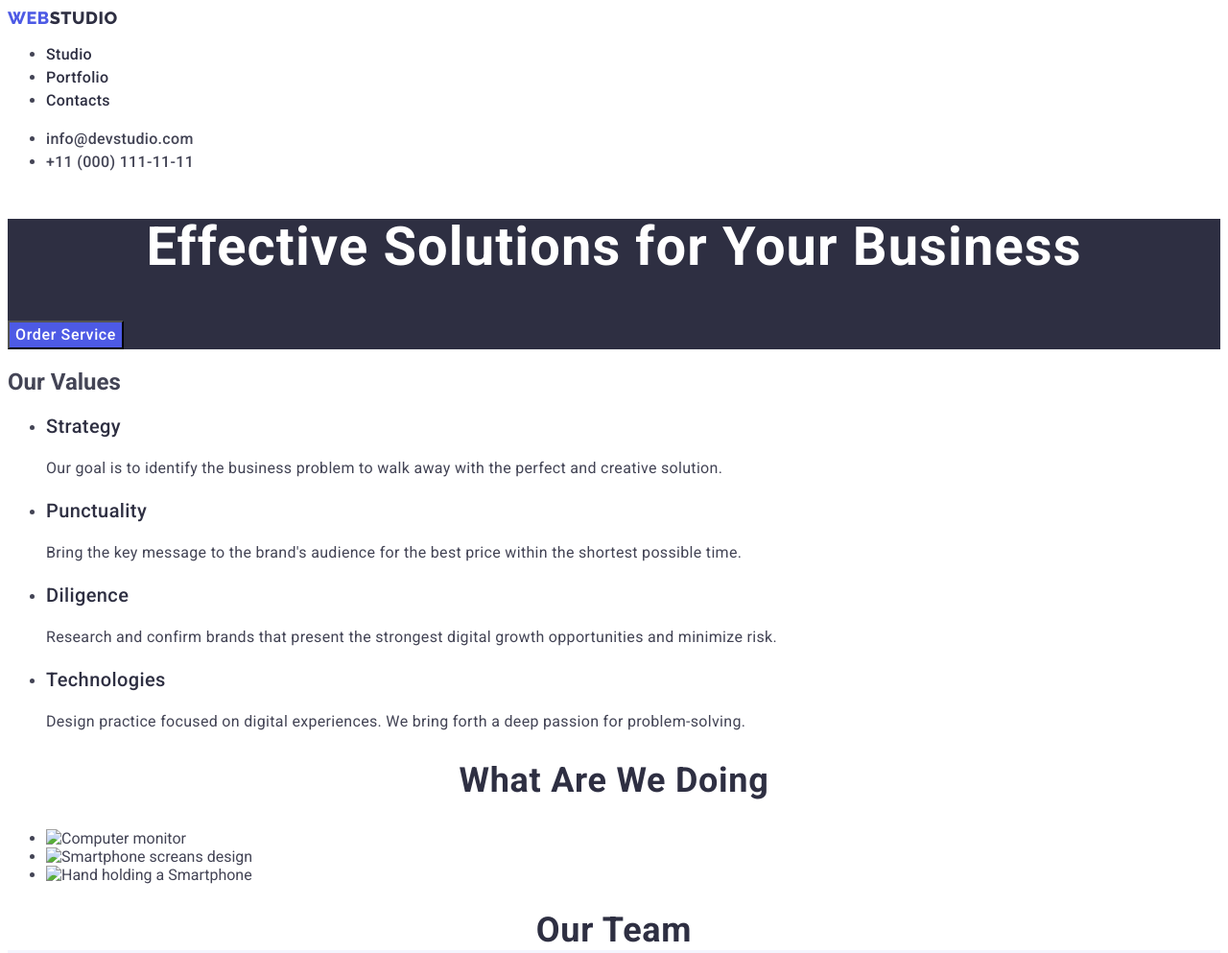
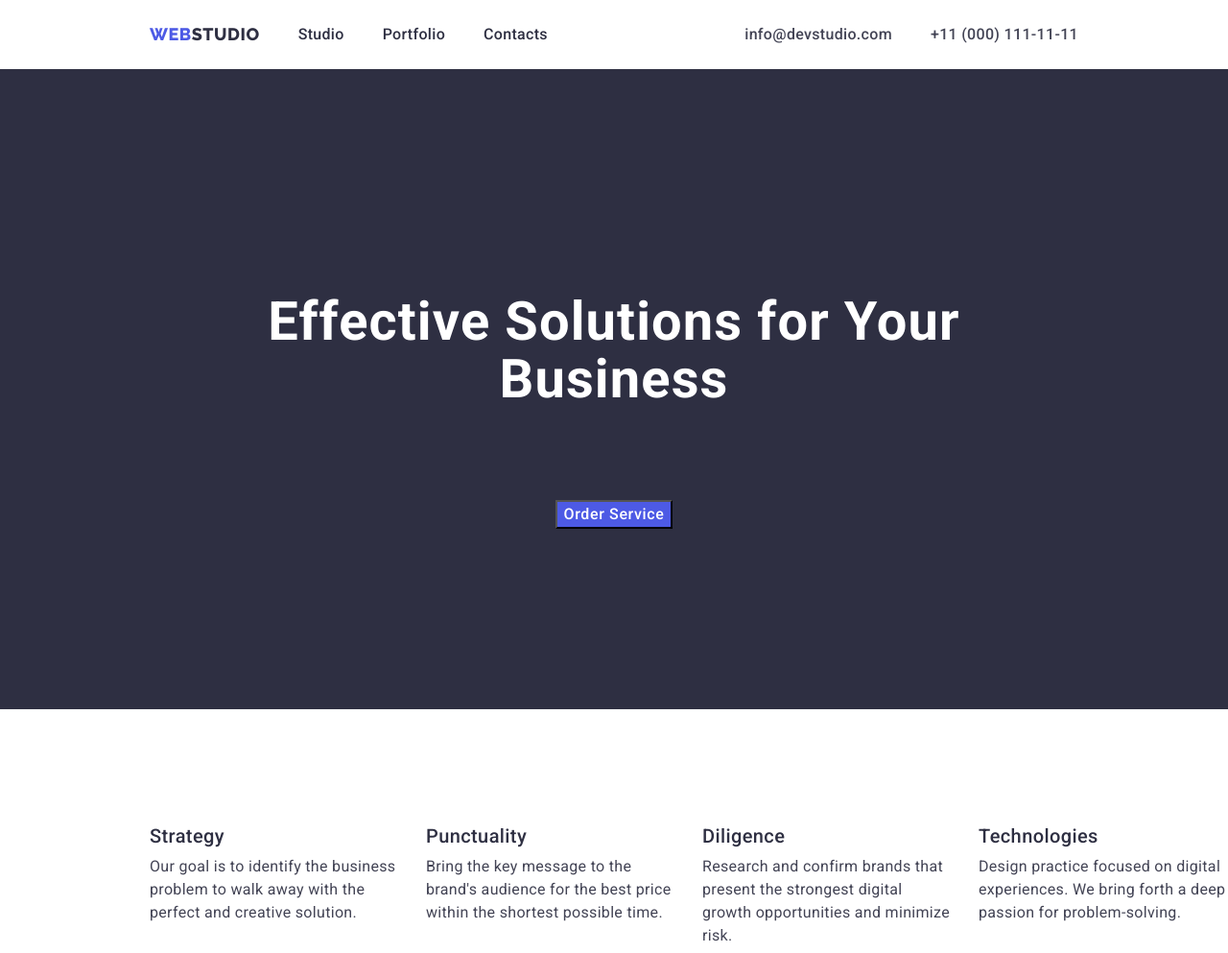
Before and after one commit to aamashe/goit-markup-hw-03, a plain HTML site: page index.html in a window 1280 px wide. Shown: the top 993 px of the page at 96% size. Drawn offline with nearby package versions, Linux system fonts and the light colour scheme.

Commit message:
homework 3

```diff
--- a/css/styles.css
+++ b/css/styles.css
@@ -11,6 +11,11 @@
   --white: #ffffff;
   --dairy: #fcfcfc;
 }
+*,
+*::before
+*::after{
+  box-sizing: border-box;
+}
 body {
   font-family: Roboto, sans-serif;
   color: var(--slate);
@@ -23,8 +28,57 @@ body {
 .list {
   .list-style: none;
 }
+.page-container {
+  min-height: 100vh;
+  display: flex;
+  flex-direction: column;
+}
+main {
+  flex-grow: 1;
+}
+.container {
+max-width: 100%
+padding-left: 0;
+padding-right: 0;
+margin-left: 0;
+margin-right: 0;
+}
+.visually-hidden {
+position: absolute;
+width: 1px;
+height: 1px;
+margin: -1px;
+border: 0;
+padding: 0;
+white-space: nowrap;
+clip-path: inset(100%);
+clip: rect(0 0 0 0);
+overflow: hidden;
+}
+img{
+  display:block;
+}
+.list
+{list-style-type: none;
+margin: 0;
+padding: 0;}
 /* Header */
-
+.header-elements{
+  display: flex;
+justify-content: space-between;
+margin: 0 156px;
+height: 72px;
+}
+.menu{
+  display: flex;
+justify-content: space-evenly;
+gap: 40px;
+list-style-type: none;
+margin: 0;
+height: 100%;
+padding: 0;
+align-items: center;
+}
 .logo {
   color: var(--iris);
   font-family: Raleway, sans-serif;
@@ -46,6 +100,7 @@ body {
   line-height: 1.5; /* 150% */
   letter-spacing: 0.02em;
   text-decoration: none;
+
 }
 .link .menu-link:hover,
 .link .menu-link:focus {
@@ -53,6 +108,17 @@ body {
 }
 .contact {
   font-style: normal;
+
+}
+.contact-list{
+  list-style-type: none;
+  display: flex;
+justify-content: space-evenly;
+gap: 40px;
+margin: 0;
+height: 100%;
+padding: 0;
+align-items: center;
 }
 .link .link-contact {
   color: var(--slate);
@@ -71,6 +137,12 @@ body {
 
 .hero {
   background-color: var(--navy-blue);
+  display: flex;
+  flex-direction: column;
+  align-items: center;
+  justify-content: center;
+  gap: 48px;
+  padding: 188px;
 }
 .hero-titel {
   color: var(--white);
@@ -94,6 +166,18 @@ body {
 .hero-button:focus {
   background-color: var(--ocean);
 }
+.values-list{
+  display: flex;
+  list-style-type: none;
+  gap: 24px;
+  align-items: flex-start;
+  margin: 120px 156px;
+  flex-basis: 264px;
+  height: 104px;
+padding: 0;
+
+
+}
 .values-titel {
   color: var(--navy-blue);
   text-align: center;
@@ -109,11 +193,15 @@ body {
   font-weight: 500;
   line-height: 1.2; /* 120% */
   letter-spacing: 0.4px;
+  margin: 0;
 }
 .values-description {
   font-size: 16px;
   line-height: 1.5; /* 150% */
   letter-spacing: 0.32px;
+  margin-bottom: 0;
+  margin-top: 8px;
+  width: 264px;
 }
 .activity-title {
   color: var(--navy-blue);
@@ -124,8 +212,22 @@ body {
   letter-spacing: 0.72px;
   text-transform: capitalize;
 }
+.activity-list{
+  display: flex;
+  flex-direction: row;
+  justify-content: center;
+  gap: 24px;
+  margin-bottom: 120px;
+ margin-top: 72px;
+
+}
 .team {
   background-color: var(--cloud);
+  height: 732px;
+  display: flex;
+  flex-direction: column;
+  align-items: center;
+  justify-content: center;
 }
 .team-member {
   background-color: var(--white);
@@ -138,7 +240,14 @@ body {
   line-height: 1.11; /* 111.111% */
   letter-spacing: 0.72px;
   text-transform: capitalize;
-  background-color: var(--white);
+}
+.team-list{
+  display: flex;
+  flex-direction: row;
+  justify-content: center;
+  gap: 24px;
+
+
 }
 .list .team-subtitle {
   color: var(--navy-blue);
@@ -161,6 +270,14 @@ body {
 
 .page-footer {
   background-color: var(--navy-blue);
+  height: 312px;
+   display: flex;
+  flex-direction: column;
+  justify-content: center;
+
+}
+.footer-content{
+  margin-left: 156px;
 }
 .footer-logo {
   color: var(--iris);
@@ -180,6 +297,7 @@ body {
   font-size: 16px;
   line-height: 1.5; /* 150% */
   letter-spacing: 0.32px;
+  width: 264px;
 }
 
 /* Page Portfolio All */
@@ -206,6 +324,22 @@ body {
   line-height: 24px; /* 150% */
   letter-spacing: 0.64px;
 }
+.portfolio-list{
+  display: flex;
+  flex-direction: row;
+  justify-content: center;
+  gap: 24px;
+  margin-top: 96px;
+}
+.all-list{
+  display: flex;
+  flex-wrap: wrap;
+  gap: 24px;
+  width: calc((100%-2*24)/3);
+  justify-content: center;
+  margin-bottom: 120px;
+  margin-top: 72px;
+}
 .all-title {
   color: var(--navy-blue);
   font-size: 20px;
@@ -213,6 +347,11 @@ body {
   line-height: 1.2; /* 120% */
   letter-spacing: 0.02em;
 }
+.all-title-content{
+  display: flex;
+  gap: 8px;
+  margin: 32px 16px;
+}
 .all-filter {
   color: var(--slate);
   font-size: 16px;
--- a/index.html
+++ b/index.html
@@ -10,16 +10,24 @@
       href="https://fonts.googleapis.com/css2?family=Raleway:wght@800&family=Roboto:wght@400;500;700;900&display=swap"
       rel="stylesheet"
     />
+    <link
+      rel="stylesheet"
+      href="https://cdnjs.cloudflare.com/ajax/libs/modern-normalize/2.0.0/modern-normalize.min.css"
+    />
     <link rel="stylesheet" href="./css/styles.css" />
     <title>WebStudio</title>
   </head>
   <body>
-    <header>
+    <div class="page-container">
+      <div class="container">
+        <header class="header-elements">
           <nav>
+            <ul class="list menu">
+              <li class="link">
                 <a class="logo link" href="./index.html"
                   >Web<span class="header-logo-color">Studio</span></a
                 >
-        <ul class="list">
+              </li>
               <li class="link">
                 <a class="menu-link link" href="./index.html">Studio</a>
               </li>
@@ -32,7 +40,7 @@
             </ul>
           </nav>
           <address class="contact">
-        <ul class="list">
+            <ul class="list contact-list">
               <li class="link">
                 <a class="link-contact link" href="mailto:info@devstudio.com"
                   >info@devstudio.com</a
@@ -46,30 +54,33 @@
             </ul>
           </address>
         </header>
+      </div>
 
       <main>
         <!--hero section-->
+        <div class="container">
           <section class="hero">
             <h1 class="hero-titel">Effective Solutions for Your Business</h1>
             <button type="button" class="hero-button">Order Service</button>
           </section>
-
+        </div>
         <!--values section-->
+        <div class="container">
           <section class="values">
-        <h2 class="values-title">Our Values</h2>
-        <ul class="list">
+            <h2 class="values-title visually-hidden">Our Values</h2>
+            <ul class="list values-list">
               <li>
                 <h3 class="values-subtitle">Strategy</h3>
                 <p class="values-description">
-              Our goal is to identify the business problem to walk away with the
-              perfect and creative solution.
+                  Our goal is to identify the business problem to walk away with
+                  the perfect and creative solution.
                 </p>
               </li>
               <li>
                 <h3 class="values-subtitle">Punctuality</h3>
                 <p class="values-description">
-              Bring the key message to the brand's audience for the best price
-              within the shortest possible time.
+                  Bring the key message to the brand's audience for the best
+                  price within the shortest possible time.
                 </p>
               </li>
               <li>
@@ -82,17 +93,19 @@
               <li>
                 <h3 class="values-subtitle">Technologies</h3>
                 <p class="values-description">
-              Design practice focused on digital experiences. We bring forth a
-              deep passion for problem-solving.
+                  Design practice focused on digital experiences. We bring forth
+                  a deep passion for problem-solving.
                 </p>
               </li>
             </ul>
           </section>
+        </div>
 
         <!--activity section-->
+        <div class="container">
           <section class="activity">
             <h2 class="activity-title">What are we doing</h2>
-        <ul class="list">
+            <ul class="list activity-list">
               <li>
                 <img
                   src="./images/photos/rectangle71-monitor.jpg"
@@ -122,11 +135,14 @@
               </li>
             </ul>
           </section>
+        </div>
 
-      <!--team section-->
+        <!--Team section-->
+
+        <div class="container">
           <section class="team">
             <h2 class="team-title">Our Team</h2>
-        <ul class="list">
+            <ul class="list team-list">
               <li class="team-member">
                 <img
                   src="./images/photos/img-mark-guerrero.jpg"
@@ -169,16 +185,21 @@
               </li>
             </ul>
           </section>
+        </div>
       </main>
-
+      <div class="container">
         <footer class="page-footer">
+          <div class="footer-content">
             <a class="footer-logo link" href="./index.html"
               >Web<span class="footer-logo-color">Studio</span></a
             >
             <p class="footer-text">
-        Increase the flow of customers and sales for your business with digital
-        marketing &amp; growth solutions.
+              Increase the flow of customers and sales for your business with
+              digital marketing &amp; growth solutions.
             </p>
+          </div>
         </footer>
+      </div>
+    </div>
   </body>
 </html>
```
Also changed, not shown: portfolio.html (+44 -8 lines). Lines whose indentation alone changed are shown as unchanged.
